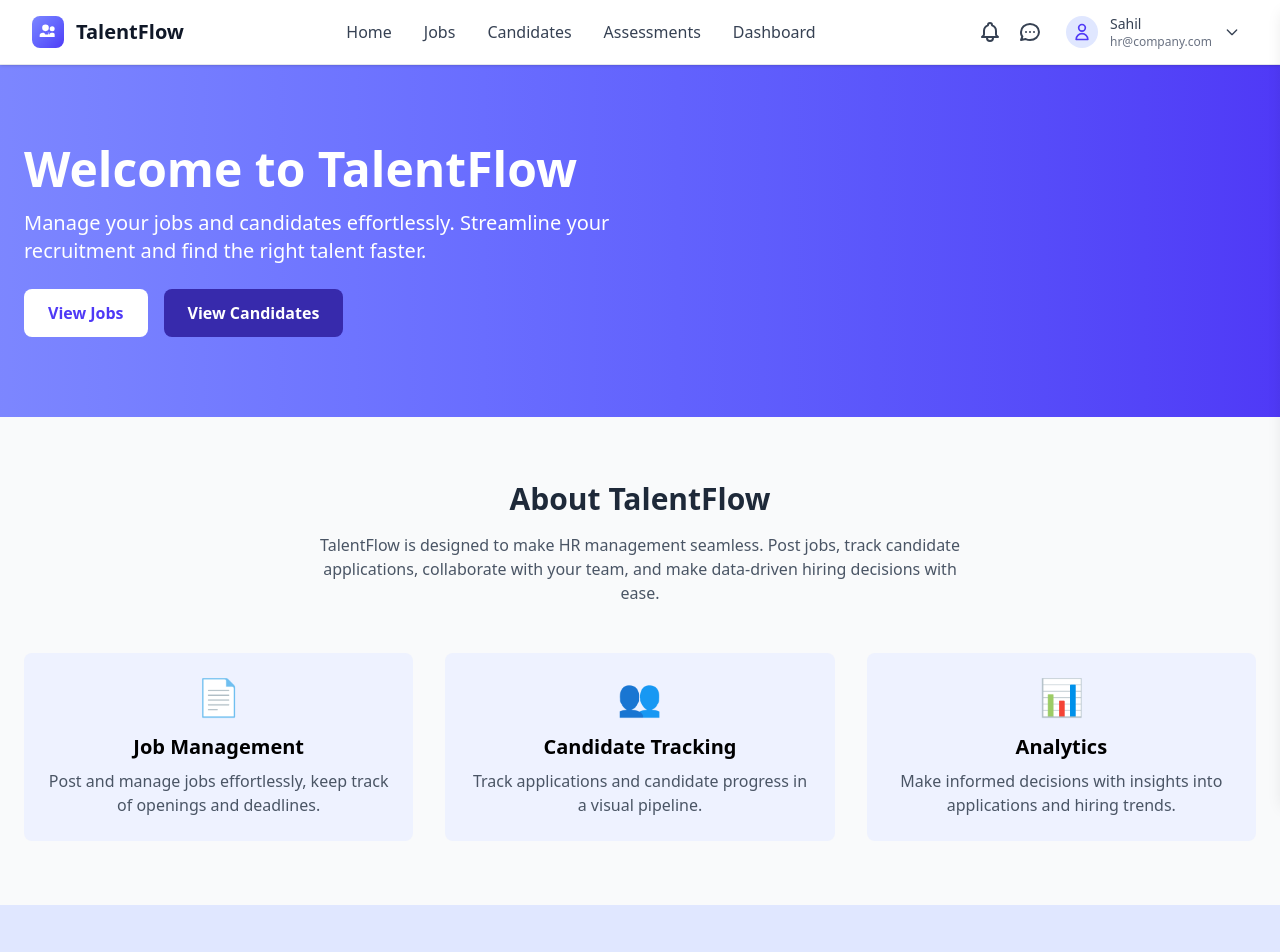
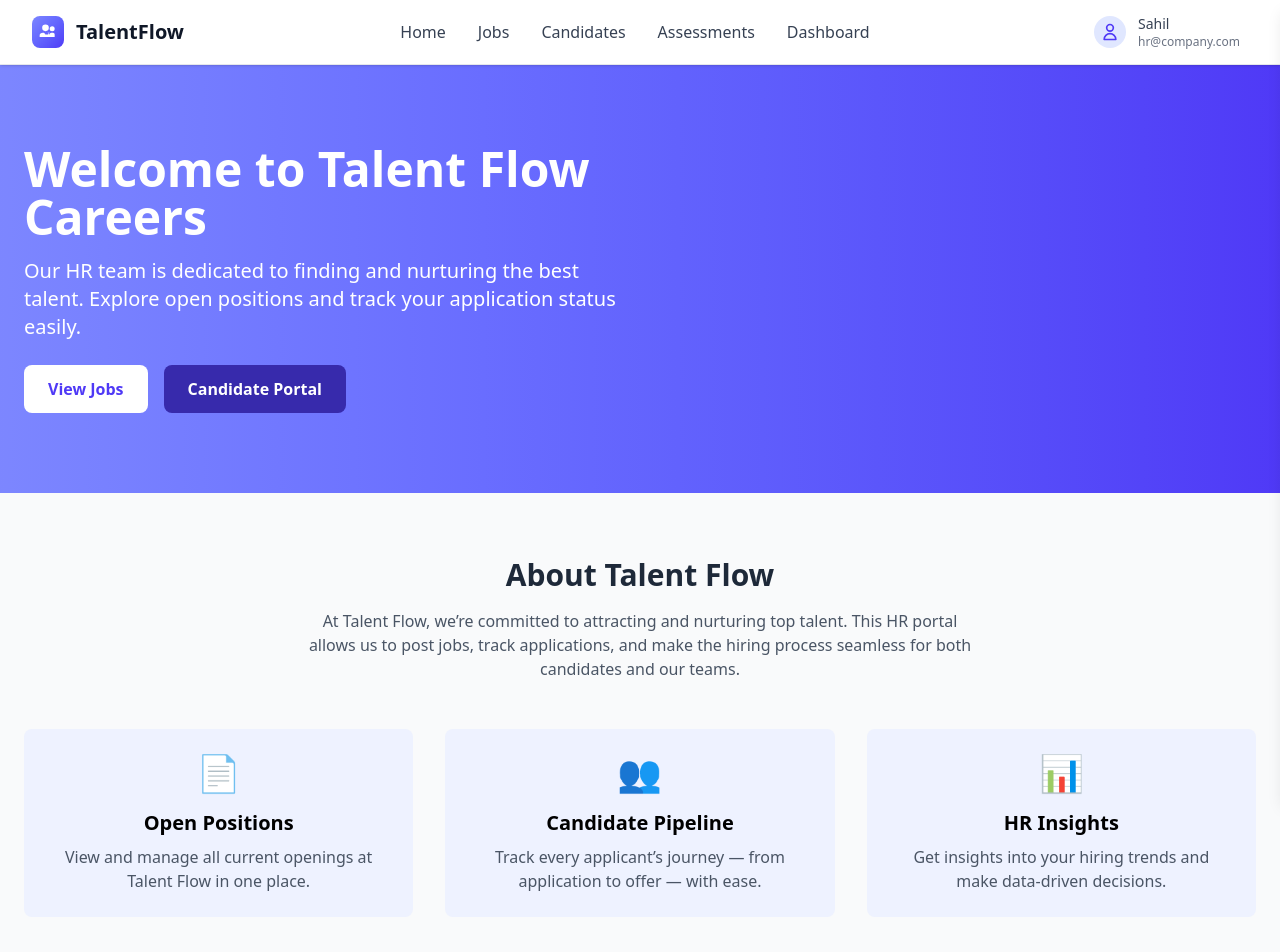
Before and after one commit to Sahilsharma500/talent-flow, a React (Vite) app: page / in a window 1280 px wide. Shown: the top 952 px of the page. Built offline with nearby package versions, Linux system fonts and the light colour scheme.

Commit message:
Modified the design of Home Page And Navbar

```diff
--- a/src/components/Header.jsx
+++ b/src/components/Header.jsx
@@ -3,7 +3,7 @@ import Logo from "../media/Logo";
 import { useNavigate } from "react-router-dom";
 
 const Header = () => {
-  const [isProfileOpen, setIsProfileOpen] = useState(false);
+
   const [isMobileMenuOpen, setIsMobileMenuOpen] = useState(false);
   const navigate = useNavigate();
   const profileRef = useRef(null);
@@ -78,41 +78,6 @@ const Header = () => {
               </button>
             </div>
 
-            {/* Notification & Chat */}
-            <div className="hidden sm:flex items-center space-x-4">
-              <button className="cursor-pointer text-gray-700 hover:text-indigo-600 font-medium transition-colors duration-200">
-                <svg
-                  className="w-6 h-6"
-                  fill="none"
-                  stroke="currentColor"
-                  viewBox="0 0 24 24"
-                >
-                  <path
-                    strokeLinecap="round"
-                    strokeLinejoin="round"
-                    strokeWidth={2}
-                    d="M15 17h5l-1.405-1.405A2.032 2.032 0 0118 14.158V11a6.002 6.002 0 00-4-5.659V5a2 2 0 10-4 0v.341C7.67 6.165 6 8.388 6 11v3.159c0 .538-.214 1.055-.595 1.436L4 17h5m6 0v1a3 3 0 11-6 0v-1m6 0H9"
-                  />
-                </svg>
-              </button>
-
-              <button className="cursor-pointer text-gray-700 hover:text-indigo-600 font-medium transition-colors duration-200">
-                <svg
-                  className="w-6 h-6"
-                  fill="none"
-                  stroke="currentColor"
-                  viewBox="0 0 24 24"
-                >
-                  <path
-                    strokeLinecap="round"
-                    strokeLinejoin="round"
-                    strokeWidth={2}
-                    d="M8 12h.01M12 12h.01M16 12h.01M21 12c0 4.418-4.03 8-9 8a9.863 9.863 0 01-4.255-.949L3 20l1.395-3.72C3.582 15.847 3 14.071 3 12c0-4.418 4.03-8 9-8s9 3.582 9 8z"
-                  />
-                </svg>
-              </button>
-            </div>
-
             {/* HR Profile */}
             <div className="relative" ref={profileRef}>
               <button
@@ -138,63 +103,7 @@ const Header = () => {
                   <p className="text-sm font-medium">Sahil</p>
                   <p className="text-xs text-gray-500">hr@company.com</p>
                 </div>
-                <svg
-                  className={`w-4 h-4 transition-transform duration-200 ${
-                    isProfileOpen ? "rotate-180" : ""
-                  }`}
-                  fill="none"
-                  stroke="currentColor"
-                  viewBox="0 0 24 24"
-                >
-                  <path
-                    strokeLinecap="round"
-                    strokeLinejoin="round"
-                    strokeWidth={2}
-                    d="M19 9l-7 7-7-7"
-                  />
-                </svg>
               </button>
-
-              {isProfileOpen && (
-                <div className="cursor-pointer absolute right-0 mt-2 w-64 bg-white rounded-lg shadow-lg border border-gray-200 py-2 z-50">
-                  <div className="px-4 py-3 border-b border-gray-100">
-                    <div className="flex items-center space-x-3">
-                      <div className="w-10 h-10 bg-indigo-100 rounded-full flex items-center justify-center">
-                        <svg
-                          className="w-6 h-6 text-indigo-600"
-                          fill="none"
-                          stroke="currentColor"
-                          viewBox="0 0 24 24"
-                        >
-                          <path
-                            strokeLinecap="round"
-                            strokeLinejoin="round"
-                            strokeWidth={2}
-                            d="M16 7a4 4 0 11-8 0 4 4 0 018 0zM12 14a7 7 0 00-7 7h14a7 7 0 00-7-7z"
-                          />
-                        </svg>
-                      </div>
-                      <div>
-                        <p className="text-sm font-medium text-gray-900">
-                          Sahil
-                        </p>
-                        <p className="text-xs text-gray-500">hr@company.com</p>
-                        <p className="text-xs text-indigo-600 font-medium">
-                          HR Administrator
-                        </p>
-                      </div>
-                    </div>
-                  </div>
-                  <div className="py-1">
-                    <button className="cursor-pointer w-full px-4 py-2 text-left text-sm text-gray-700 hover:bg-gray-50 transition-colors duration-200">
-                      Preferences
-                    </button>
-                    <button className="cursor-pointer w-full px-4 py-2 text-left text-sm text-gray-700 hover:bg-gray-50 transition-colors duration-200">
-                      Help & Support
-                    </button>
-                  </div>
-                </div>
-              )}
             </div>
           </div>
         </div>
--- a/src/pages/Home.jsx
+++ b/src/pages/Home.jsx
@@ -10,11 +10,11 @@ const HomePage = () => {
         <div className="container mx-auto px-6 py-20 flex flex-col-reverse md:flex-row items-center md:justify-between">
           <div className="md:w-1/2 text-center md:text-left">
             <h1 className="text-3xl sm:text-4xl md:text-5xl font-bold mb-4">
-              Welcome to TalentFlow
+              Welcome to Talent Flow Careers
             </h1>
             <p className="mb-6 text-lg sm:text-xl">
-              Manage your jobs and candidates effortlessly. Streamline your
-              recruitment and find the right talent faster.
+              Our HR team is dedicated to finding and nurturing the best talent.
+              Explore open positions and track your application status easily.
             </p>
             <div className="flex justify-center md:justify-start gap-4">
               <button
@@ -27,18 +27,11 @@ const HomePage = () => {
                 onClick={() => navigate("/candidates")}
                 className="bg-indigo-800 text-white font-semibold px-6 py-3 rounded-lg hover:bg-indigo-900 transition"
               >
-                View Candidates
+                Candidate Portal
               </button>
             </div>
           </div>
-          {/* optional hero image */}
-          {/* <div className="md:w-1/2 mb-10 md:mb-0 flex justify-center">
-            <img
-              src={heroImage}
-              alt="TalentFlow Hero"
-              className="w-3/4 md:w-full"
-            />
-          </div> */}
+
         </div>
       </section>
 
@@ -46,12 +39,12 @@ const HomePage = () => {
       <section className="container mx-auto px-6 py-16">
         <div className="text-center mb-12">
           <h2 className="text-2xl sm:text-3xl font-bold mb-4 text-gray-800">
-            About TalentFlow
+            About Talent Flow
           </h2>
           <p className="text-gray-600 max-w-2xl mx-auto">
-            TalentFlow is designed to make HR management seamless. Post jobs,
-            track candidate applications, collaborate with your team, and make
-            data-driven hiring decisions with ease.
+            At Talent Flow, we’re committed to attracting and nurturing top talent.
+            This HR portal allows us to post jobs, track applications, and make
+            the hiring process seamless for both candidates and our teams.
           </p>
         </div>
 
@@ -59,42 +52,43 @@ const HomePage = () => {
         <div className="grid grid-cols-1 md:grid-cols-3 gap-8">
           <div className="bg-indigo-50 p-6 rounded-lg text-center hover:shadow-lg transition">
             <div className="text-indigo-600 mb-4 text-4xl">📄</div>
-            <h3 className="font-semibold text-xl mb-2">Job Management</h3>
+            <h3 className="font-semibold text-xl mb-2">Open Positions</h3>
             <p className="text-gray-600">
-              Post and manage jobs effortlessly, keep track of openings and
-              deadlines.
+              View and manage all current openings at Talent Flow in one place.
             </p>
           </div>
 
           <div className="bg-indigo-50 p-6 rounded-lg text-center hover:shadow-lg transition">
             <div className="text-indigo-600 mb-4 text-4xl">👥</div>
-            <h3 className="font-semibold text-xl mb-2">Candidate Tracking</h3>
+            <h3 className="font-semibold text-xl mb-2">Candidate Pipeline</h3>
             <p className="text-gray-600">
-              Track applications and candidate progress in a visual pipeline.
+              Track every applicant’s journey — from application to offer — with ease.
             </p>
           </div>
 
           <div className="bg-indigo-50 p-6 rounded-lg text-center hover:shadow-lg transition">
             <div className="text-indigo-600 mb-4 text-4xl">📊</div>
-            <h3 className="font-semibold text-xl mb-2">Analytics</h3>
+            <h3 className="font-semibold text-xl mb-2">HR Insights</h3>
             <p className="text-gray-600">
-              Make informed decisions with insights into applications and hiring
-              trends.
+              Get insights into your hiring trends and make data-driven decisions.
             </p>
           </div>
         </div>
       </section>
 
-      {/* Optional Call-to-Action Section */}
+      {/* Call-to-Action Section */}
       <section className="bg-indigo-100 py-16 text-center">
         <h2 className="text-2xl sm:text-3xl font-bold mb-4 text-gray-800">
-          Ready to streamline your recruitment?
+          Ready to join our team?
         </h2>
         <p className="mb-6 text-gray-600">
-          Join TalentFlow today and take your hiring process to the next level.
+          Explore current opportunities and start your journey with Talent Flow today.
         </p>
-        <button className="bg-indigo-600 text-white font-semibold px-8 py-3 rounded-lg hover:bg-indigo-700 transition">
-          Get Started
+        <button
+          onClick={() => navigate("/jobs")}
+          className="bg-indigo-600 text-white font-semibold px-8 py-3 rounded-lg hover:bg-indigo-700 transition"
+        >
+          Browse Jobs
         </button>
       </section>
     </div>
```
